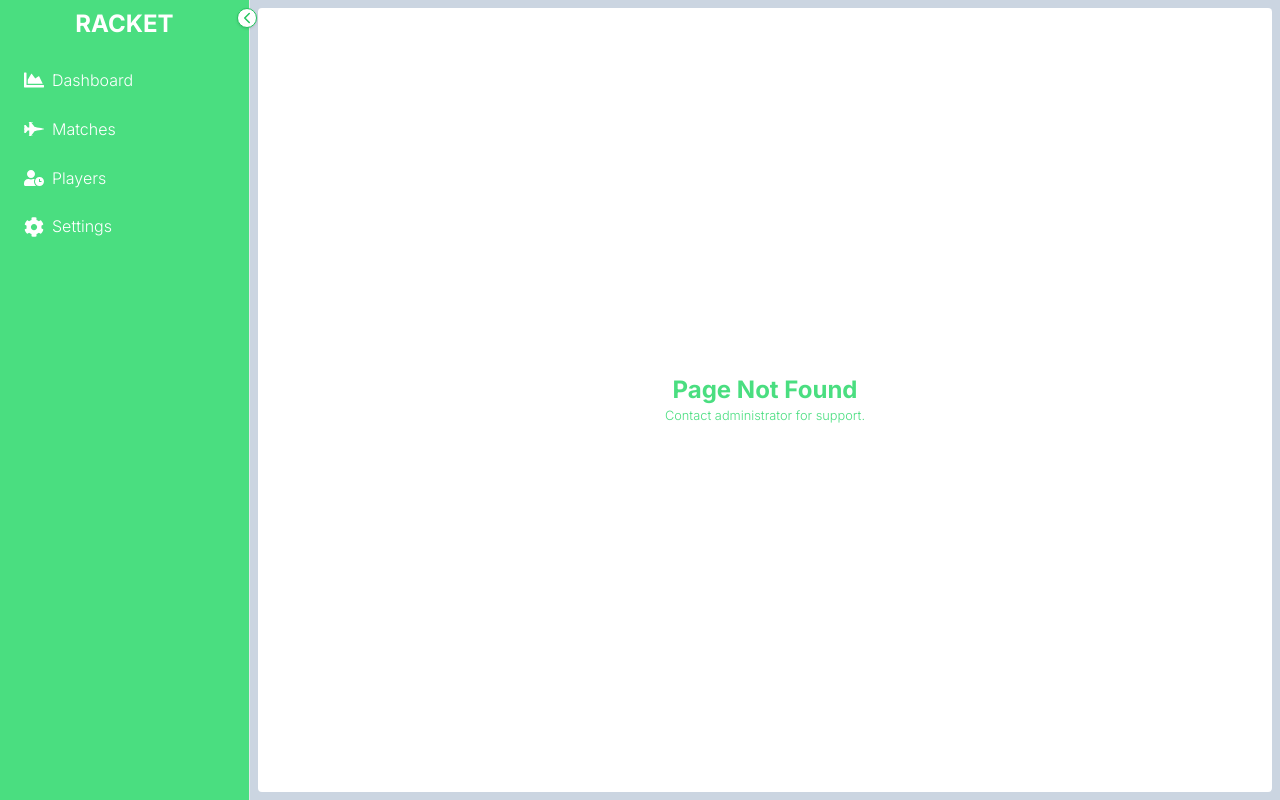
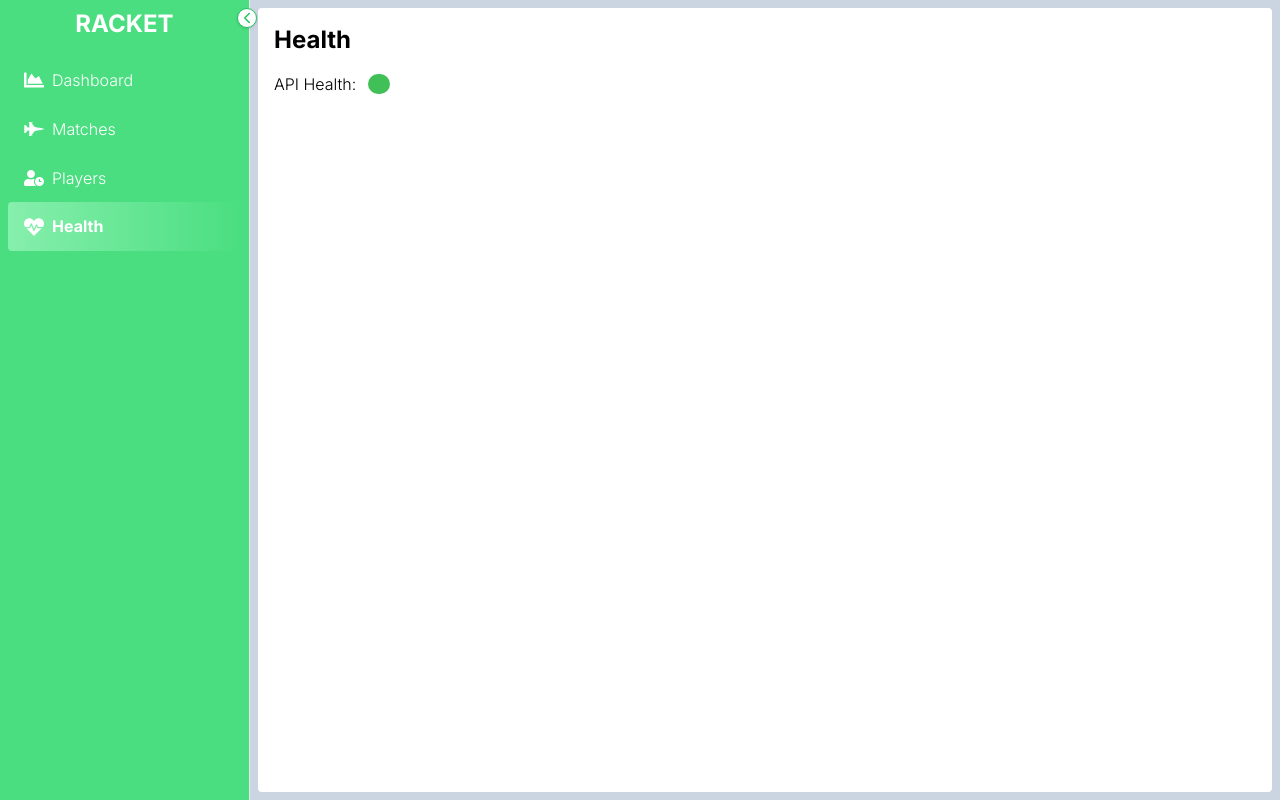
Before and after one commit to truc9/racket, a React (Vite) app in the folder frontend/: page /health in a window 1280 px wide. Before the commit this address had no page. Built offline with nearby package versions, Linux system fonts and the light colour scheme; no server answers; a web font is replaced by a local one.

Commit message:
chore: health API

```diff
--- a/frontend/src/App.tsx
+++ b/frontend/src/App.tsx
@@ -1,11 +1,12 @@
-import { Suspense, lazy, useState } from "react";
-import { Routes, Route } from "react-router-dom";
 import Loading from "./components/loading";
+import { lazy, Suspense } from "react";
+import { Route, Routes } from "react-router-dom";
 
 const Layout = lazy(() => import("./screens/layout"));
 const Dashboard = lazy(() => import("./screens/dashboard"));
 const Matches = lazy(() => import("./screens/matches"));
 const Players = lazy(() => import("./screens/players"));
+const Health = lazy(() => import("./screens/health"));
 const PageNotFound = lazy(() => import("./screens/pageNotFound"));
 
 function App() {
@@ -16,6 +17,7 @@ function App() {
           <Route path="/" element={<Dashboard />} />
           <Route path="/players" element={<Players />} />
           <Route path="/matches" element={<Matches />} />
+          <Route path="/health" element={<Health />} />
           <Route path="*" element={<PageNotFound />} />
         </Route>
       </Routes>
--- /dev/null
+++ b/frontend/src/screens/health/index.tsx
@@ -0,0 +1,28 @@
+import httpClient from "../../common/httpClient";
+import Page from "../../components/page";
+import { Badge } from "@mantine/core";
+import { useEffect, useState } from "react";
+
+const Health = () => {
+  const [status, setStatus] = useState<any>();
+  useEffect(() => {
+    load();
+
+    async function load() {
+      const res = await httpClient.get("health");
+      console.log(res);
+      setStatus(res);
+    }
+  }, []);
+
+  return (
+    <Page title="Health">
+      <div className="flex items-center gap-3">
+        <span>API Health: </span>
+        <Badge className="uppercase">{status && status.message}</Badge>
+      </div>
+    </Page>
+  );
+};
+
+export default Health;
--- a/frontend/src/screens/layout.tsx
+++ b/frontend/src/screens/layout.tsx
@@ -1,10 +1,15 @@
 import cx from "clsx";
 import Loading from "../components/loading";
-import { FaChartArea, FaCog, FaFighterJet, FaUserClock } from "react-icons/fa";
 import { FC, ReactNode, useState } from "react";
-import { FiChevronLeft, FiChevronRight } from "react-icons/fi";
+import { FiChevronLeft } from "react-icons/fi";
 import { NavLink, Outlet } from "react-router-dom";
 import { Suspense } from "react";
+import {
+  FaChartArea,
+  FaFighterJet,
+  FaHeartbeat,
+  FaUserClock,
+} from "react-icons/fa";
 
 interface NavItemProps {
   label?: string;
@@ -69,9 +74,9 @@ function Layout() {
           />
           <NavItem
             showLabel={!collapsed}
-            path="/settings"
-            label="Settings"
-            icon={<FaCog />}
+            path="/health"
+            label="Health"
+            icon={<FaHeartbeat />}
           />
         </div>
         <button
```
Also changed, not shown: 2 other files (tests, documents, lock files or other folders).
